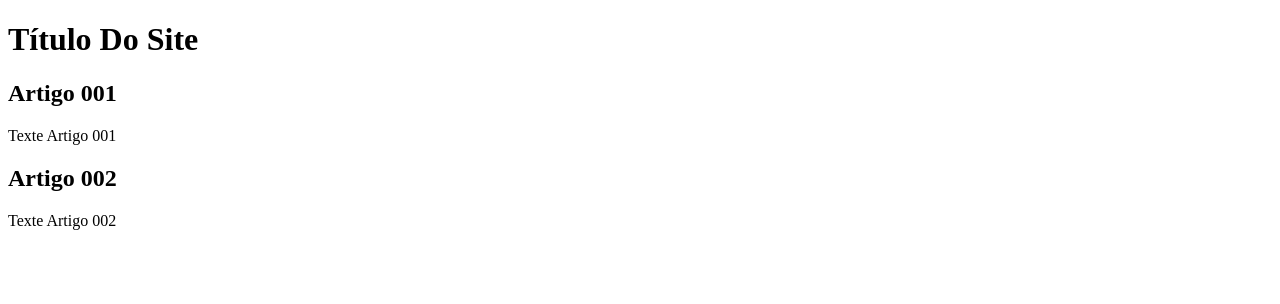
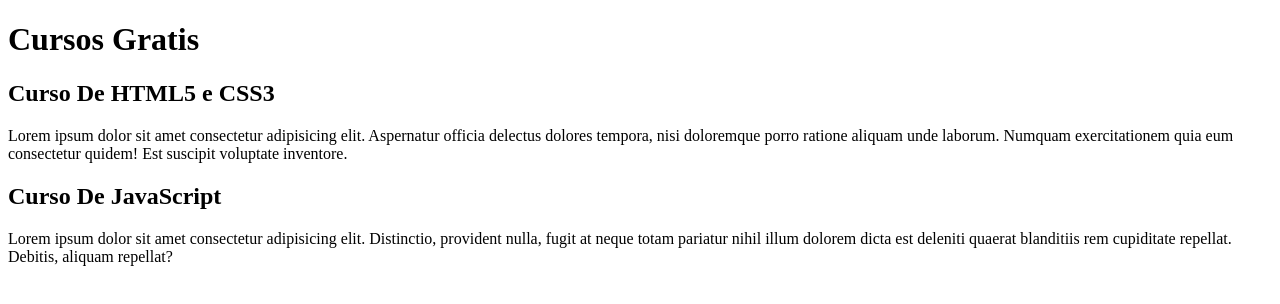
Before and after one commit to DanielFernandess/projeto-site, a plain HTML site: page index.html in a window 1280 px wide. Drawn offline with Linux system fonts and the light colour scheme.

Commit message:
comecei a escrever o conteudo

```diff
--- a/index.html
+++ b/index.html
@@ -8,15 +8,15 @@
 <body>
     <main>
         <header>
-            <h1>Título Do Site</h1>
+            <h1>Cursos Gratis</h1>
         </header>
         <article>
-            <h2>Artigo 001</h2>
-            <p>Texte Artigo 001</p>
+            <h2>Curso De HTML5 e CSS3</h2>
+            <p>Lorem ipsum dolor sit amet consectetur adipisicing elit. Aspernatur officia delectus dolores tempora, nisi doloremque porro ratione aliquam unde laborum. Numquam exercitationem quia eum consectetur quidem! Est suscipit voluptate inventore.</p>
         </article>
         <article>
-            <h2>Artigo 002</h2>
-            <p>Texte Artigo 002</p>
+            <h2>Curso De JavaScript</h2>
+            <p>Lorem ipsum dolor sit amet consectetur adipisicing elit. Distinctio, provident nulla, fugit at neque totam pariatur nihil illum dolorem dicta est deleniti quaerat blanditiis rem cupiditate repellat. Debitis, aliquam repellat?</p>
         </article>
     </main>
 </body>
```
